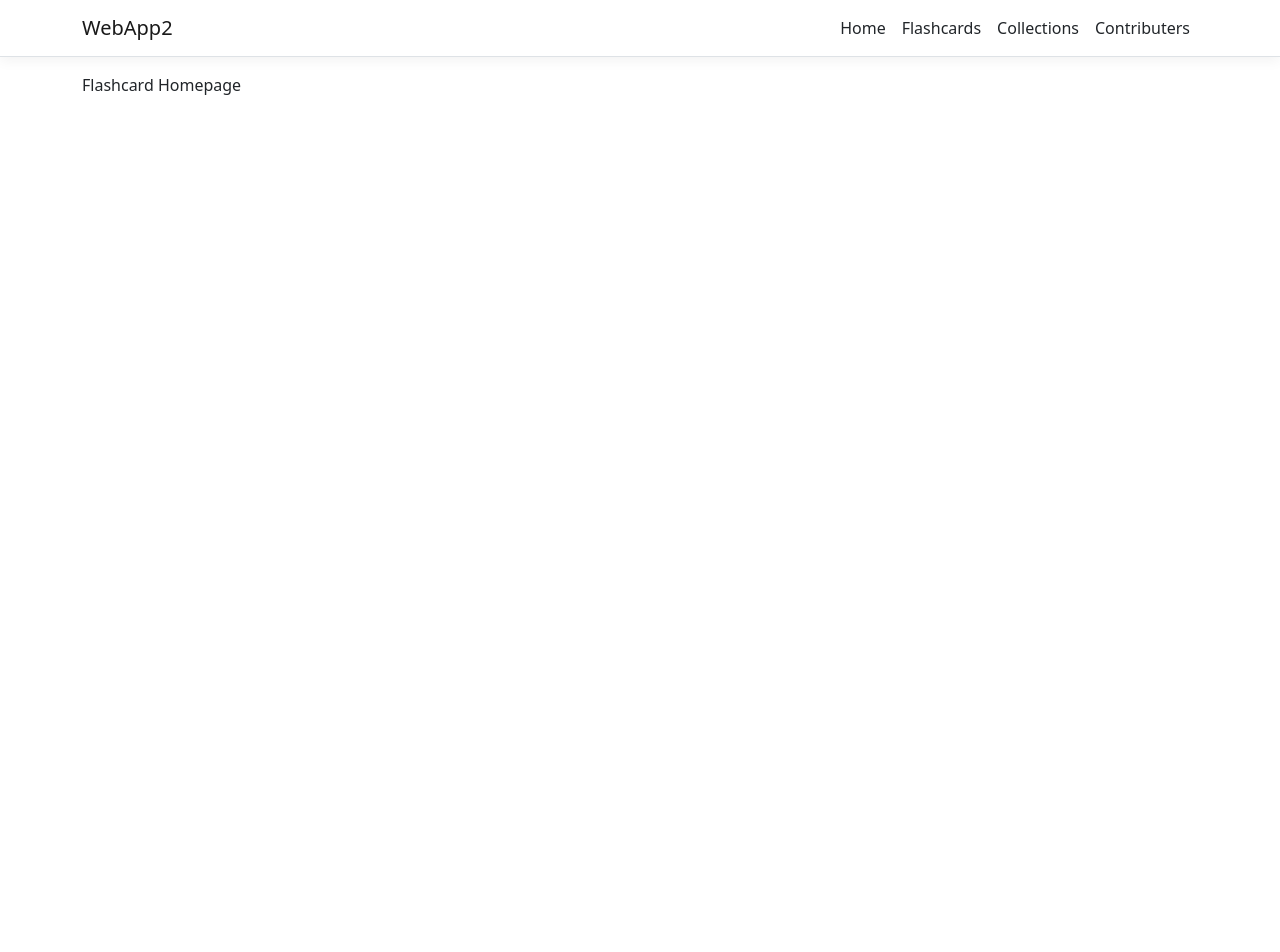
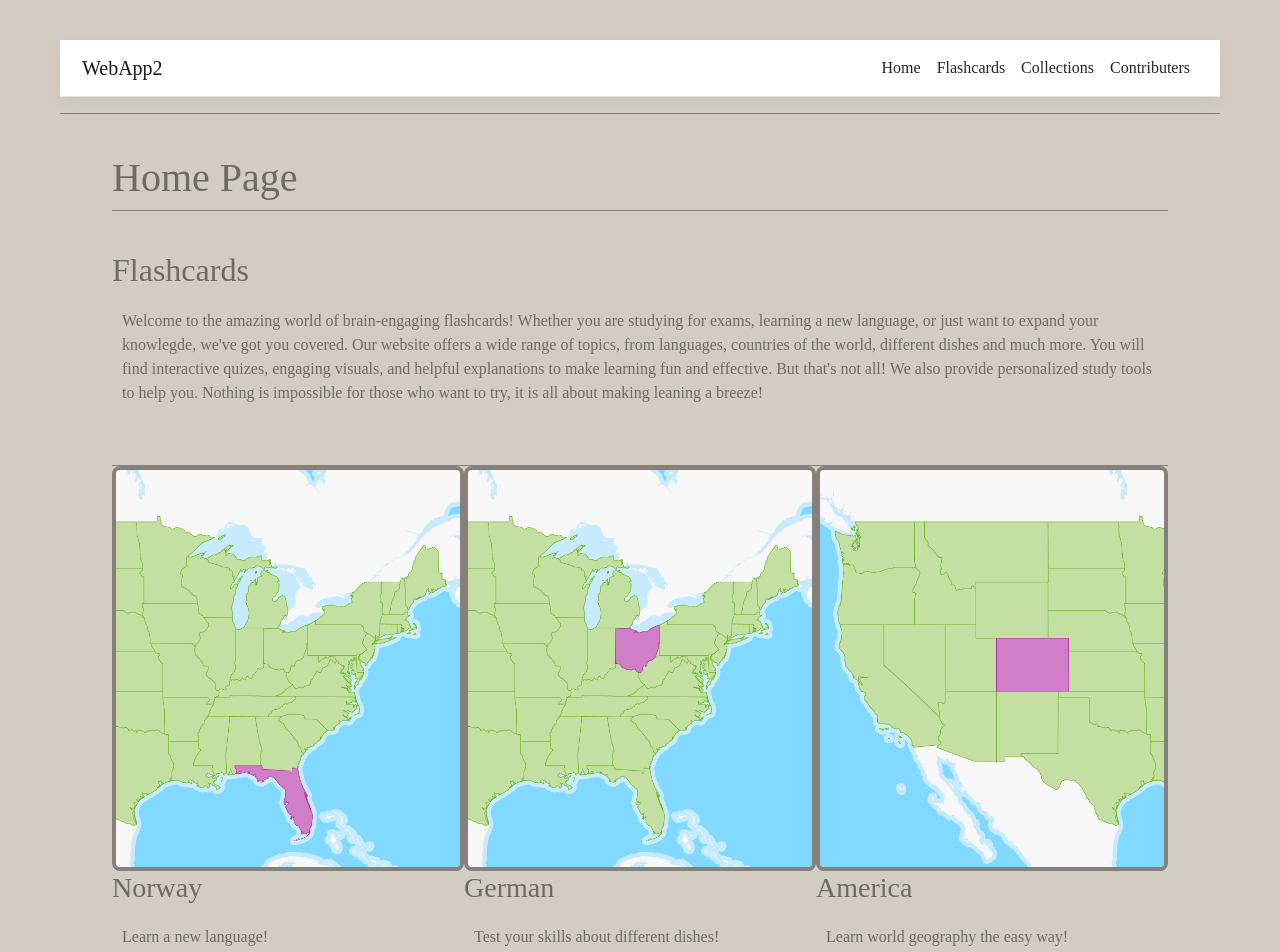
Before and after one commit to Twitchbisharp/WebApp2, an Angular app in the folder WebApp2/ClientApp/: page / in a window 1280 px wide. Shown: the top 952 px of the page. Before the commit the page ends 800 px from the top, so only its background shows below. Built offline with nearby package versions, Linux system fonts and the light colour scheme.

Commit message:
Style importing fixed.

```diff
--- a/WebApp2/ClientApp/src/app/CollectionFlashcard/collectionFlashcardform.component.ts
+++ b/WebApp2/ClientApp/src/app/CollectionFlashcard/collectionFlashcardform.component.ts
@@ -28,26 +28,28 @@ export class CollectionFlashcardFormComponent implements OnInit{
   ) {
     this.collectionFlashcardForm = _formbuilder.group({
       collectionFlashcards: [''],
-      flahscards: [''],
+      flashcards: [''],
       collectionId: [''],
     })
 
 
-  //  // Automatic data insertion
-  //  forkJoin([
-  //    this._flashcardService.getFlashcards(),
-  //  ]).subscribe(
-  //    ([flashcards]) => {
-  //      this.flashcards = flashcards;
-  //      console.log("Retrieved flashcards: ", flashcards)
-  //      this.collectionFlashcardForm.patchValue({
-  //        flashcards: [],
-  //      });
-  //    },
-  //    (error) => {
-  //      console.error('Error fetching data:', error);
-  //    }
-  //  );
+    // Automatic data insertion
+    forkJoin([
+      this._flashcardService.getFlashcards(),
+    ]).subscribe(
+      ([flashcards]) => {
+        this.flashcards = flashcards;
+        console.log("Retrieved flashcards: ", flashcards)
+        this.collectionFlashcardForm.patchValue({
+          flashcards: [],
+        });
+      },
+      (error) => {
+        console.error('Error fetching data:', error);
+      }
+    );
+
+    //console.log("Retrieved flashcards: ", this.flashcards)
   }
 
   onSubmit() {
--- a/WebApp2/ClientApp/src/app/Flashcards/flashcards.component.ts
+++ b/WebApp2/ClientApp/src/app/Flashcards/flashcards.component.ts
@@ -7,7 +7,7 @@ import { FlashcardService } from "./flashcards.service";
 @Component({
   selector: 'app-flashcards-component',
   templateUrl: './flashcards.component.html',
-  styles: ['thead {color: blue;}']
+  styles: ['thead {color: black;}']
 })
 export class FlashcardsComponent implements OnInit {
     viewTitle: string = 'Table'
--- a/WebApp2/ClientApp/src/app/home/home.component.html
+++ b/WebApp2/ClientApp/src/app/home/home.component.html
@@ -1,4 +1,4 @@
-<p>Flashcard Homepage</p>
+<!--<p>Flashcard Homepage</p>-->
 
 <!--
 <h1>Hello, world!</h1>
@@ -16,3 +16,54 @@
 </ul>
 <p>The <code>ClientApp</code> subdirectory is a standard Angular CLI application. If you open a command prompt in that directory, you can run any <code>ng</code> command (e.g., <code>ng test</code>), or use <code>npm</code> to install extra packages into it.</p>
 -->
+
+
+<!DOCTYPE html>
+<html lang="en">
+<head>
+  <meta charset="UTF-8" />
+  <meta http-equiv="X-UA-Compatible" content="IE=edge" />
+  <meta name="viewport" content="width=device-width, initial-scale=1.0" />
+  <title>Homepage grid</title>
+  <link rel="stylesheet" href="../../styles.css" />
+</head>
+<body>
+  <header>
+    <h1>Home Page</h1>
+  </header>
+  <main class="grid-contents">
+    <article class="featured">
+      <div>
+        <h2>Flashcards</h2>
+        <p>
+          Welcome to the amazing world of brain-engaging flashcards! Whether you are studying for exams, learning a new language, or just want to expand your knowlegde, we've got you covered. Our website offers a wide range of topics, from
+          languages, countries of the world, different dishes and much more. You will find interactive quizes, engaging visuals, and helpful explanations to make learning fun and effective.
+          But that's not all! We also provide personalized study tools to help you.
+          Nothing is impossible for those who want to try, it is all about making leaning a breeze!
+        </p>
+      </div>
+    </article>
+    <article>
+      <img src="assets/images/Florida.png" alt="article img" />
+      <div>
+        <h3>Norway</h3>
+        <p>Learn a new language!</p>
+      </div>
+    </article>
+    <article>
+      <img src="assets/images/Ohio.png" alt="article img" />
+      <div>
+        <h3>German</h3>
+        <p>Test your skills about different dishes!</p>
+      </div>
+    </article>
+    <article>
+      <img src="assets/images/Colorado.png" alt="article img" />
+      <div>
+        <h3>America</h3>
+        <p>Learn world geography the easy way!</p>
+      </div>
+    </article>
+  </main>
+</body>
+</html>
--- a/WebApp2/ClientApp/src/app/home/home.component.ts
+++ b/WebApp2/ClientApp/src/app/home/home.component.ts
@@ -3,6 +3,7 @@ import { Component } from '@angular/core';
 @Component({
   selector: 'app-home',
   templateUrl: './home.component.html',
+  styleUrls: ['../../styles.css']
 })
 export class HomeComponent {
 }
--- a/WebApp2/ClientApp/src/styles.css
+++ b/WebApp2/ClientApp/src/styles.css
@@ -1,7 +1,7 @@
 /* You can add global styles to this file, and also import other style files */
 
 /* Provide sufficient contrast against white background */
-a {
+/*a {
   color: #0366d6;
 }
 
@@ -13,4 +13,93 @@ code {
   color: #fff;
   background-color: #1b6ec2;
   border-color: #1861ac;
+}*/
+
+/*Shitted in my ass*/
+a {
+  color: #000000;
 }
+
+code {
+  color: #e01a76;
+}
+
+.btn-primary {
+  color: #000000;
+  background-color: #D3CCC3;
+  border-color: #000000;
+}
+
+
+@import url('https://fonts.googleapis.com/css2?family=Poppins:wght@200;400;500;600;800&family=VT323&display=swap');
+
+body {
+  margin: 30px;
+  font-family: "Poppins";
+  background: #D3CCC3;
+}
+
+ul, li {
+  padding: 0;
+  list-style-type: none;
+}
+
+h1, h2, h3 {
+  color: #6C6C64;
+}
+
+p {
+  color: #6C6C64;
+}
+
+header {
+  max-width: 1200px;
+  margin: 40px auto;
+  border-bottom: 1px solid #85807C;
+}
+
+.grid-contents {
+  display: grid;
+  grid-template-columns: 1fr 1fr 1fr;
+  gap: 0px;
+  max-width: 1200px;
+  margin: 20px auto;
+}
+
+article.featured {
+  grid-column: span 3;
+  display: grid;
+  grid-template-columns: 1fr;
+  gap: 60px;
+  align-items: center;
+  border-bottom: 1px solid #85807C;
+  padding-bottom: 40px;
+}
+
+  article img, article.featured img {
+    width: 100%;
+    border: 4px solid #85807C;
+    border-radius: 8px;
+  }
+
+article p, .article h3 {
+  margin: 20px 10px;
+}
+
+/* responsive */
+@media screen and (max-width: 980px) {
+  article {
+    grid-column: span 3;
+    display: grid;
+    grid-template-columns: 1fr 1fr;
+    gap: 60px;
+    align-items: center;
+  }
+}
+
+@media screen and (max-width: 760px) {
+  article, article.featured {
+    display: block;
+    margin: 0 20px;
+  }
+}
```
